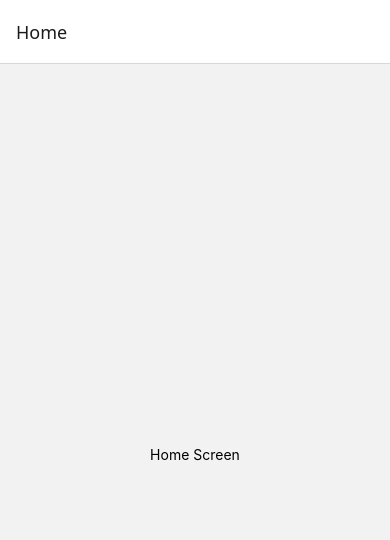
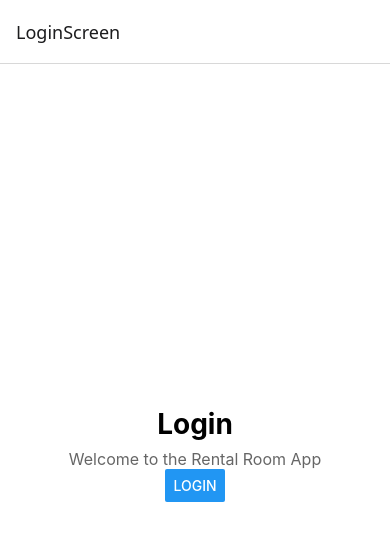
Before and after one commit to khoinv21it/rental-room-app, a React Native app: screen /LoginScreen in a window 390 px wide. Before the commit this address had no page. Shown: the top 540 px of the page. Built offline with nearby package versions, Linux system fonts and the light colour scheme.

Commit message:
feat: implement stack navigation with Login and Home screens

```diff
--- a/App.tsx
+++ b/App.tsx
@@ -2,35 +2,21 @@ import { StatusBar } from "expo-status-bar";
 import { StyleSheet, Text, View } from "react-native";
 import { NavigationContainer } from "@react-navigation/native";
 import { createNativeStackNavigator } from "@react-navigation/native-stack";
+import StackNavigator from "./Navigator/StackNavigator";
 
-function HomeScreen() {
-  return (
-    <View style={{ flex: 1, alignItems: "center", justifyContent: "center" }}>
-      <Text>Home Screen</Text>
-    </View>
-  );
-}
-
-const RootStack = createNativeStackNavigator();
 export default function App() {
   return (
-    // <View style={styles.container}>
-    //   <Text>Open up App.tsx to start working on your app!</Text>
-    //   <StatusBar style="auto" />
-    // </View>
     <NavigationContainer>
-      <RootStack.Navigator>
-        <RootStack.Screen name="Home" component={HomeScreen} />
-      </RootStack.Navigator>
+      <StackNavigator />
     </NavigationContainer>
   );
 }
 
-const styles = StyleSheet.create({
-  container: {
-    flex: 1,
-    backgroundColor: "#fff",
-    alignItems: "center",
-    justifyContent: "center",
-  },
-});
+// const styles = StyleSheet.create({
+//   container: {
+//     flex: 1,
+//     backgroundColor: "#fff",
+//     alignItems: "center",
+//     justifyContent: "center",
+//   },
+// });
--- /dev/null
+++ b/Navigator/StackNavigator/index.tsx
@@ -0,0 +1,23 @@
+import { createNativeStackNavigator } from "@react-navigation/native-stack";
+import LoginScreen from "./screens/LoginScreen";
+import HomeScreen from "./screens/HomeScreen";
+
+const Stack = createNativeStackNavigator();
+
+const StackNavigator = () => {
+  return (
+    <Stack.Navigator initialRouteName="LoginScreen">
+      <Stack.Screen
+        name="LoginScreen"
+        component={LoginScreen}
+        options={{ headerShown: true }}
+      />
+      <Stack.Screen
+        name="HomeScreen"
+        component={HomeScreen}
+        options={{ headerShown: true }}
+      />
+    </Stack.Navigator>
+  );
+};
+export default StackNavigator;
--- /dev/null
+++ b/Navigator/StackNavigator/screens/HomeScreen.tsx
@@ -0,0 +1,32 @@
+import React from "react";
+import { View, Text, StyleSheet } from "react-native";
+
+const HomeScreen: React.FC = () => {
+  return (
+    <View style={styles.container}>
+      <Text style={styles.title}>Home</Text>
+      <Text style={styles.subtitle}>Welcome to the Rental Room App</Text>
+    </View>
+  );
+};
+
+const styles = StyleSheet.create({
+  container: {
+    flex: 1,
+    alignItems: "center",
+    justifyContent: "center",
+    backgroundColor: "#fff",
+    padding: 20,
+  },
+  title: {
+    fontSize: 28,
+    fontWeight: "700",
+    marginBottom: 8,
+  },
+  subtitle: {
+    fontSize: 16,
+    color: "#666",
+  },
+});
+
+export default HomeScreen;
--- /dev/null
+++ b/Navigator/StackNavigator/screens/LoginScreen.tsx
@@ -0,0 +1,40 @@
+import { useNavigation } from "@react-navigation/native";
+import React from "react";
+import { View, Text, StyleSheet, Button } from "react-native";
+
+const LoginScreen: React.FC = () => {
+  const navigation = useNavigation();
+  return (
+    <View style={styles.container}>
+      <Text style={styles.title}>Login</Text>
+      <Text style={styles.subtitle}>Welcome to the Rental Room App</Text>
+      <Button
+        title="Login"
+        onPress={() => {
+          navigation.navigate("HomeScreen");
+        }}
+      />
+    </View>
+  );
+};
+
+const styles = StyleSheet.create({
+  container: {
+    flex: 1,
+    alignItems: "center",
+    justifyContent: "center",
+    backgroundColor: "#fff",
+    padding: 20,
+  },
+  title: {
+    fontSize: 28,
+    fontWeight: "700",
+    marginBottom: 8,
+  },
+  subtitle: {
+    fontSize: 16,
+    color: "#666",
+  },
+});
+
+export default LoginScreen;
```
